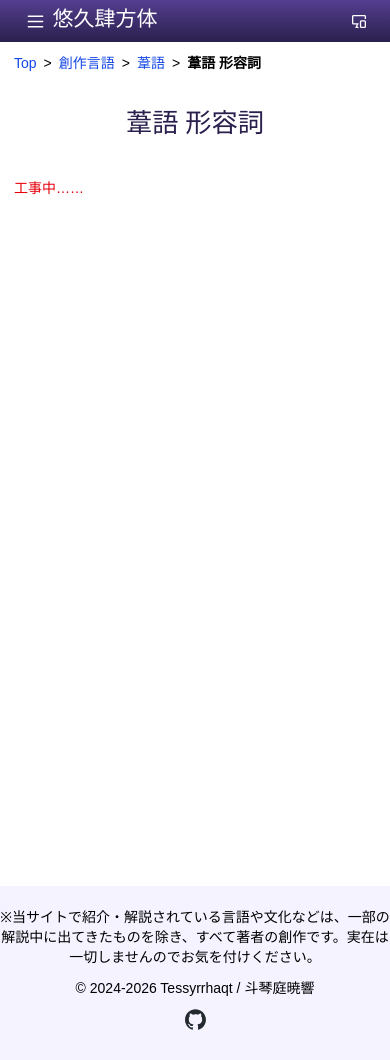
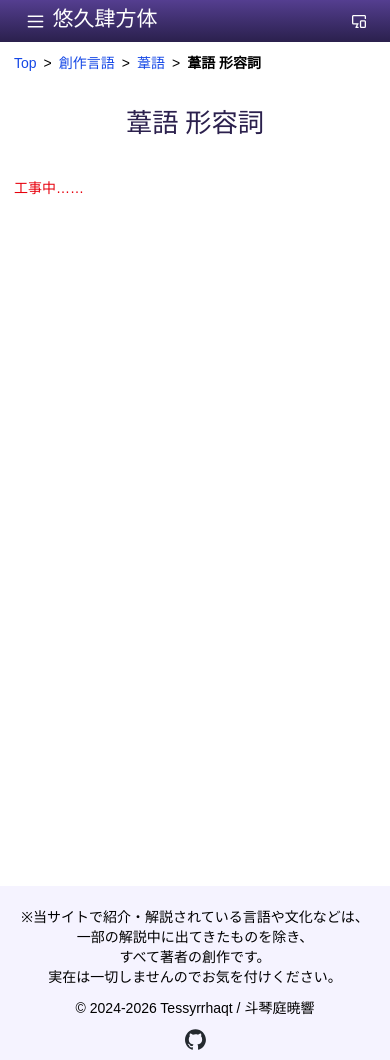
Before and after one commit to tktb-tess/uq-tess-xi, a SvelteKit app: page /conlang/vaes/adjective in a window 390 px wide. Built offline with nearby package versions, Linux system fonts and the light colour scheme; a web font is replaced by a local one.

Commit message:
bug 修正

```diff
--- a/src/app.css
+++ b/src/app.css
@@ -91,8 +91,6 @@
   --s-gutter: 1rem;
   --s-figure: 2rem;
   --s-header: 3rem;
-  --w-main-min: 96rem;
-  --w-side-max: 18rem;
   --tf-ease-out: cubic-bezier(0, 0.5, 0.5, 1);
   --tf-ease-in: cubic-bezier(0.5, 0, 1, 0.5);
   --tf-ease-in-out: cubic-bezier(0.5, 0, 0.5, 1);
--- a/src/lib/components/MyFooter.svelte
+++ b/src/lib/components/MyFooter.svelte
@@ -28,7 +28,7 @@
   @reference '../../app.css';
   @layer components {
     footer {
-      @apply my-(--s-paragraph) text-center;
+      @apply my-(--s-paragraph) text-center break-keep px-(--s-gutter);
 
       > div {
         @apply mt-(--s-paragraph);
--- a/src/lib/components/PageTopBtn.svelte
+++ b/src/lib/components/PageTopBtn.svelte
@@ -29,6 +29,7 @@
 
 <style lang="postcss">
   @reference '../../app.css';
+  @layer properties, theme, base, components, utilities;
   @layer components {
     #to-page-top-btn {
       @apply block fixed right-5 bottom-5 p-0.5 rounded-[50%] bg-transparent ctext-accent any-hover:cbg-accent any-hover:ctext-textinv
--- a/src/routes/(layout1)/+layout.svelte
+++ b/src/routes/(layout1)/+layout.svelte
@@ -35,7 +35,9 @@
   <Drawer bind:drawerIsOpen />
 
   <aside class="__lside">
-    <SideMenu />
+    <nav class="__sticky-cont">
+      <SideMenu />
+    </nav>
   </aside>
   <main>
     <BreadCrumb path={data.path} />
@@ -51,15 +53,18 @@
   @reference '../../app.css';
   @layer components {
     .__container {
+      --min-w-main: 96rem;
+      --max-w-side: 18rem;
+
       grid-template-areas:
         'header header header'
         'lside main rside'
         'footer footer footer';
 
       grid-template-columns:
-        minmax(min(var(--w-side-max), 30%), 1fr)
-        minmax(0, var(--w-main-min))
-        minmax(min(var(--w-side-max), 30%), 1fr);
+        minmax(min(var(--max-w-side), 50%), 1fr)
+        minmax(0, var(--min-w-main))
+        minmax(min(var(--max-w-side), 50%), 1fr);
 
       grid-template-rows: auto 1fr auto;
 
@@ -89,9 +94,12 @@
 
       > .__lside {
         grid-area: lside;
-        @apply max-lg:hidden lg:flow-root sticky top-(--s-header)
-        max-h-[calc(100lvh-var(--s-header))] overflow-y-auto;
+        @apply max-lg:hidden lg:flow-root;
         scrollbar-width: thin;
+
+        > .__sticky-cont {
+          @apply sticky top-(--s-header) max-h-[calc(100lvh-var(--s-header))] overflow-y-auto;
+        }
       }
 
       > .__rside {
--- a/src/routes/(layout1)/conlang/vaes/swadesh-list/+page.server.ts
+++ b/src/routes/(layout1)/conlang/vaes/swadesh-list/+page.server.ts
@@ -2,6 +2,7 @@ import { type SwadeshList } from '$lib/types/decl';
 import { readFile } from 'node:fs/promises';
 import Papa from 'papaparse';
 import * as z from 'zod';
+
 export const prerender = true;
 
 const listSchema = z.string().array().array();
@@ -10,7 +11,8 @@ const path = 'src/routes/(layout1)/conlang/vaes/swadesh-list/swadesh.csv';
 export const load = async (): Promise<SwadeshList> => {
   const csv = await readFile(path, { encoding: 'utf-8' });
   const parsed = Papa.parse(csv).data;
-  const value = listSchema.parse(parsed).map((r) => r.map((s) => s.trim()));
+  const value = listSchema.parse(parsed).map((r) => r.map((s) => s.replaceAll(';', ',').trim()));
+
   return {
     value,
   };
```
